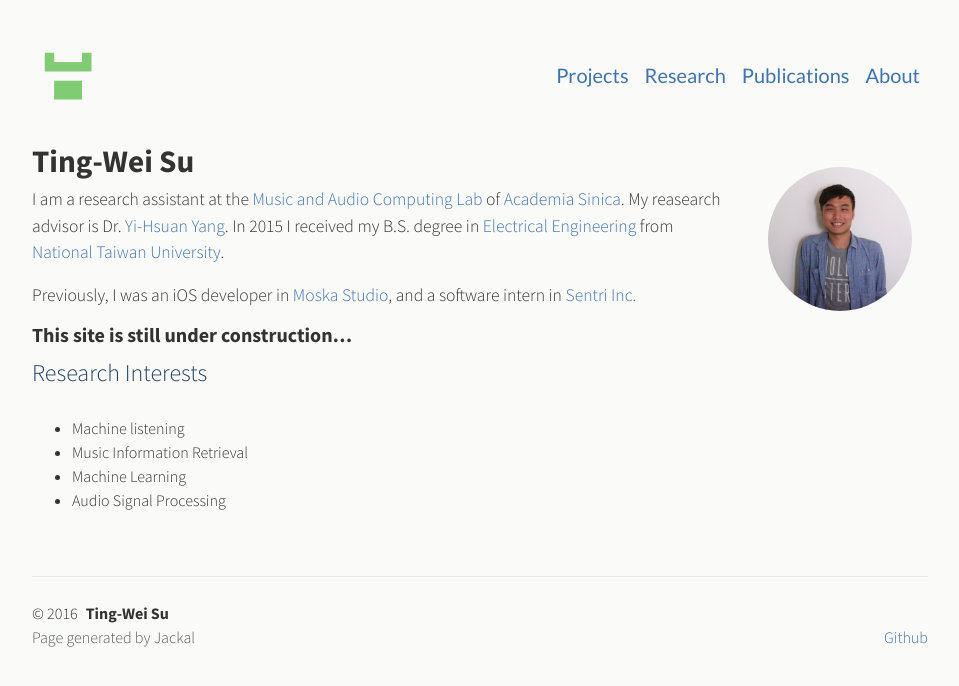
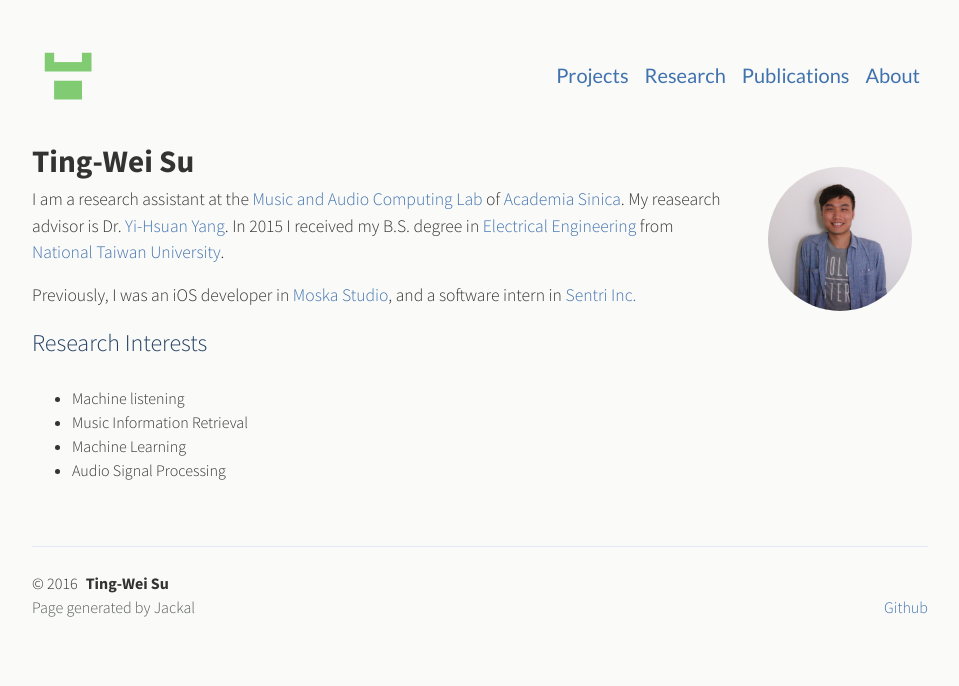
Before and after one commit to tweihaha/tweihaha.github.io, a Jekyll site: the page built from index.md, in a window 1280 px wide. Shown: the top 686 px of the page, without its empty margins (160-1119 px from the left). Built offline with Jekyll 4.4.1, drawn with Linux system fonts in a browser that asks for light colours.

Commit message:
edit main page

```diff
--- a/index.md
+++ b/index.md
@@ -19,7 +19,7 @@ In 2015 I received my B.S. degree in [Electrical Engineering](web.ee.ntu.edu.tw)
 
 Previously, I was an iOS developer in [Moska Studio](http://www.moskastudio.tw/){:target="_blank"}, and a software intern in [Sentri Inc.](http://sentri.me/){:target="_blank"}
 
-#### This site is still under construction...
+<!-- #### This site is still under construction... -->
 
 
 <div class="lead lead-about">Research Interests
```
